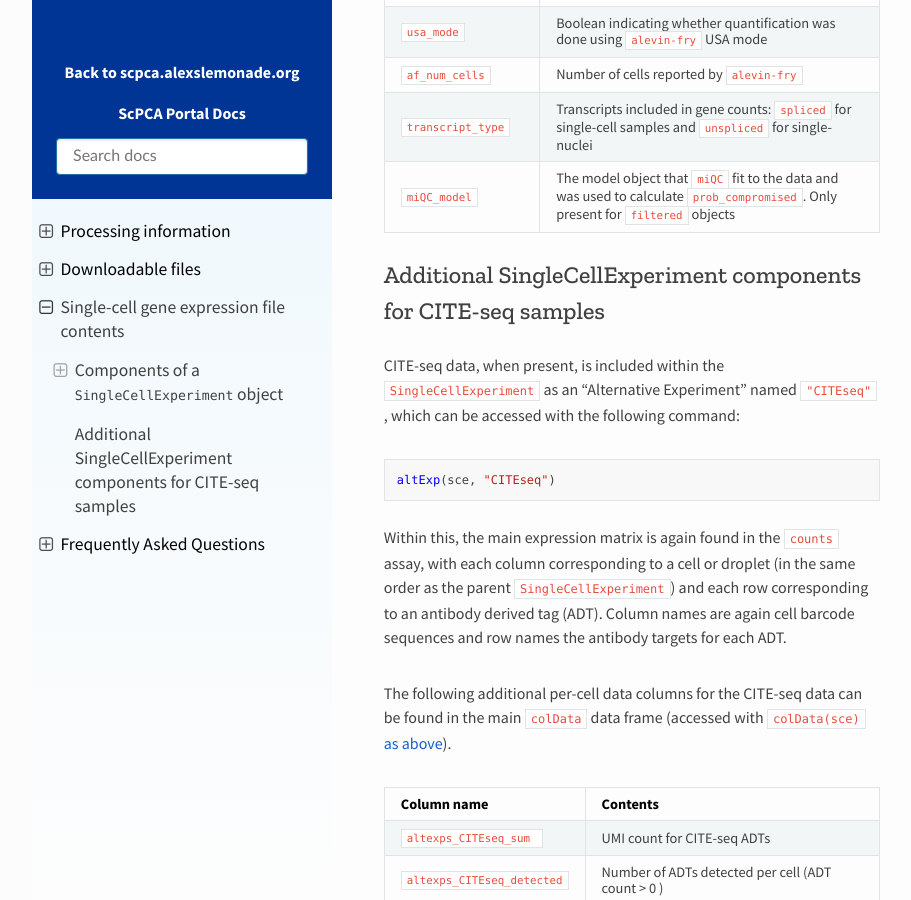
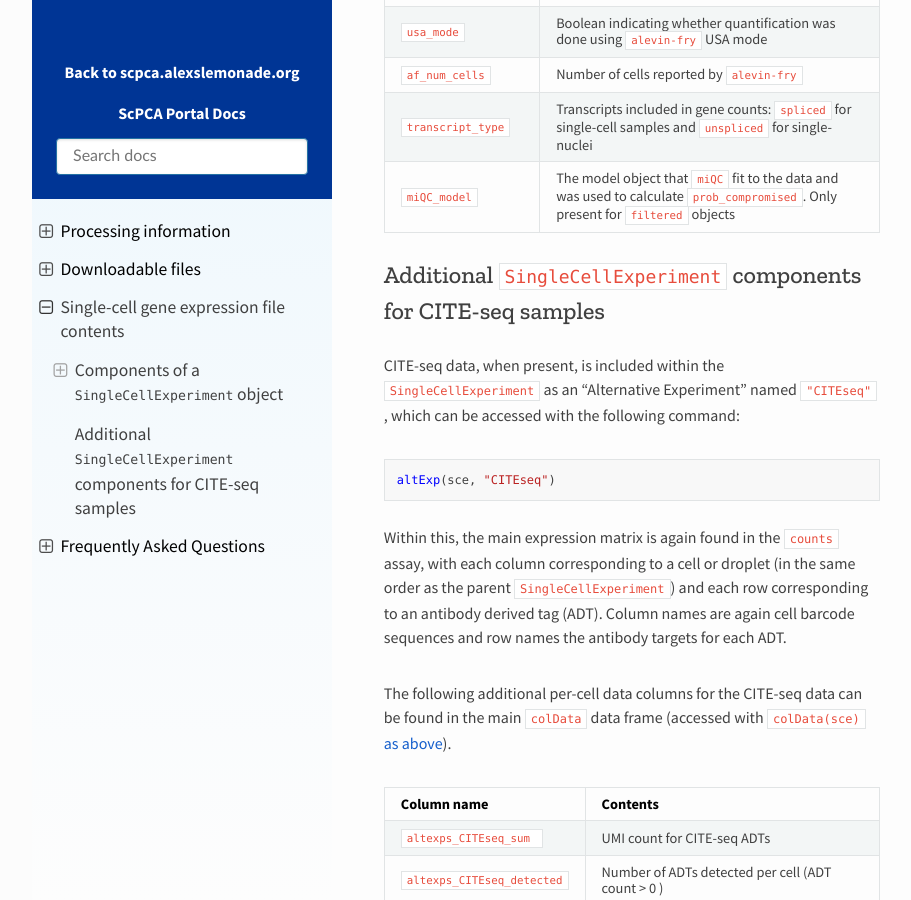
Before and after one commit to DongzeHE/scpca-docs, a Sphinx documentation site: the page built from docs/sce_file_contents.md, in a window 1280 px wide and 900 px high, scrolled down 2792 px. Shown: the whole window, without its empty margins (158-1069 px from the left). Built offline with Sphinx 7.4.7 and the Read the Docs theme 2.0.0, drawn with Linux system fonts in a browser that asks for light colours.

Commit message:
Use code format for SCE

```diff
--- a/docs/sce_file_contents.md
+++ b/docs/sce_file_contents.md
@@ -88,7 +88,7 @@ expt_metadata <- metadata(sce)
 | `miQC_model`        | The model object that `miQC` fit to the data and was used to calculate `prob_compromised`. Only present for `filtered` objects |
 
 
-## Additional SingleCellExperiment components for CITE-seq samples
+## Additional `SingleCellExperiment` components for CITE-seq samples
 
 CITE-seq data, when present, is included within the `SingleCellExperiment` as an "Alternative Experiment" named `"CITEseq"` , which can be accessed with the following command:
 
```
Also changed, not shown: 1 other file.
